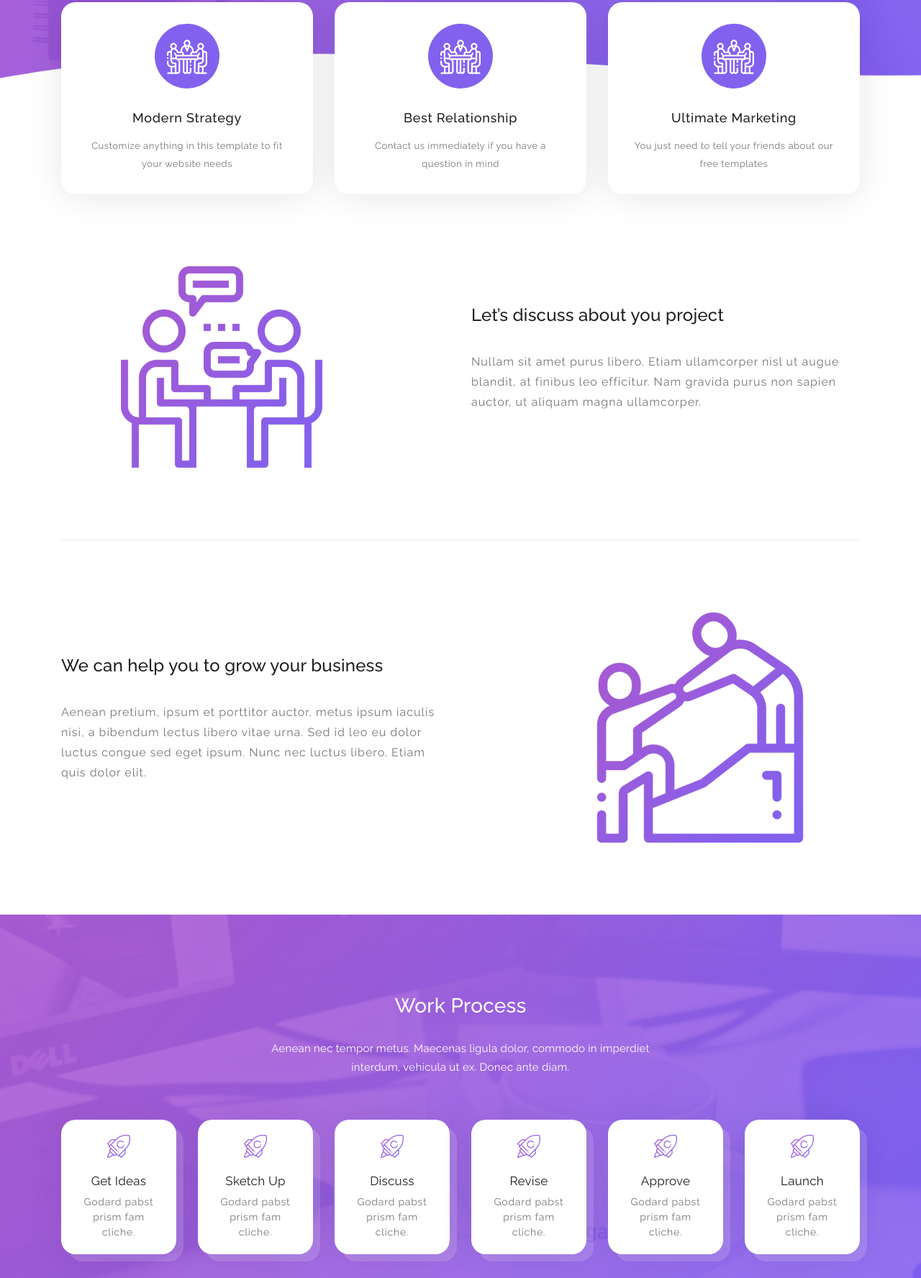
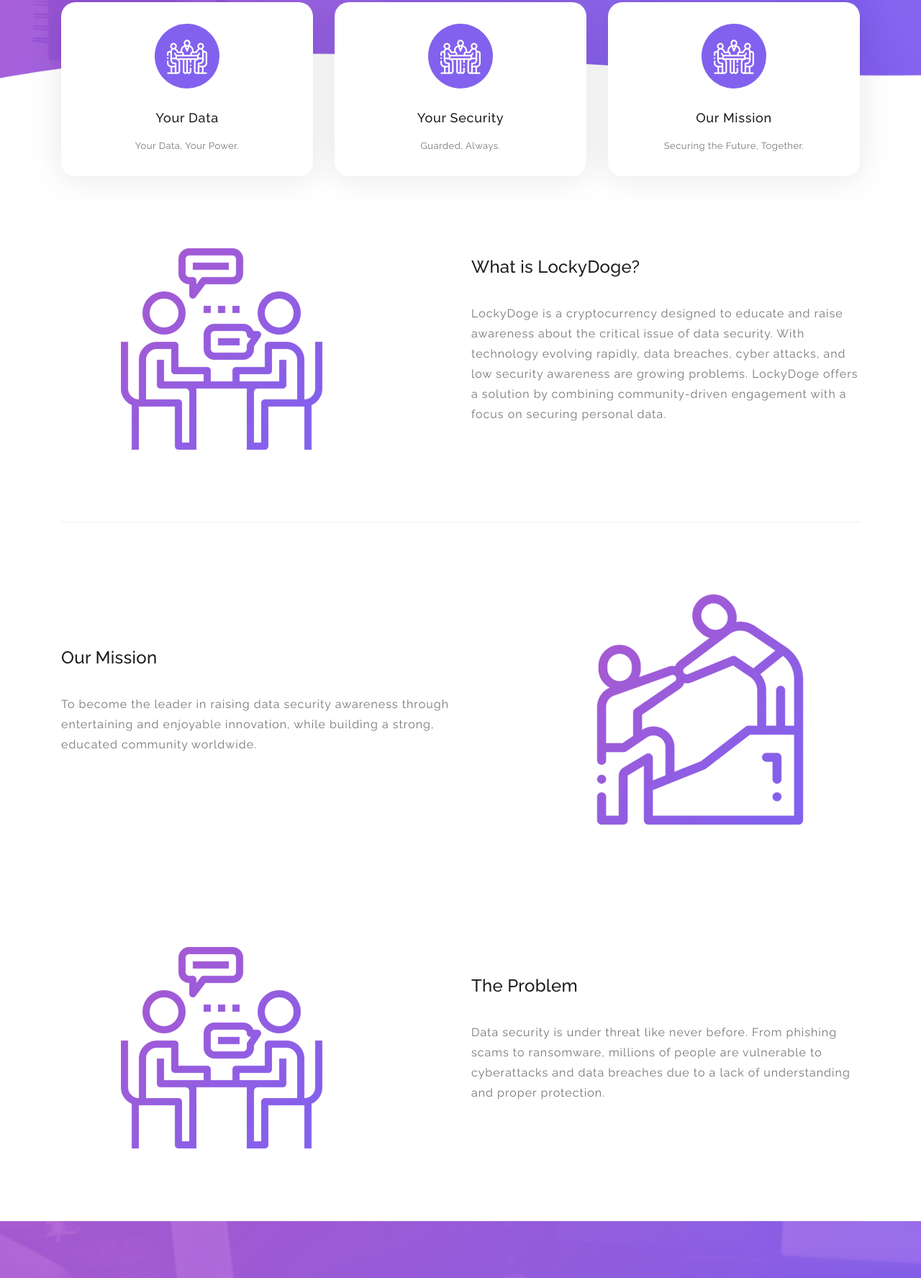
Before and after one commit to RanggaRijasa/LockeyDoge-Landing-Page, a plain HTML site: page index.html in a window 1280 px wide. Shown: the part 607-2383 px from the top of the page at 72% size. Drawn offline with Linux system fonts and the light colour scheme.

Commit message:
Home and About done

```diff
--- a/index.html
+++ b/index.html
@@ -45,7 +45,7 @@
                     <nav class="main-nav">
                         <!-- ***** Logo Start ***** -->
                         <a href="#" class="logo">
-                            <img src="assets/images/logo.png" alt="Lockey Doge"/>
+                            <img src="assets/images/LockyDoge (2).png" alt="Lockey Doge" style="width: 160px; height: 30px; object-fit: cover;"/>
                         </a>
                         <!-- ***** Logo End ***** -->
                         <!-- ***** Menu Start ***** -->
@@ -77,9 +77,8 @@
             <div class="container">
                 <div class="row">
                     <div class="offset-xl-3 col-xl-6 offset-lg-2 col-lg-8 col-md-12 col-sm-12">
-                        <h1>We provide the best <strong>strategy</strong><br>to grow up your <strong>business</strong></h1>
-                        <p>Softy Pinko is a professional Bootstrap 4.0 theme designed by Template Mo
-                        for your company at absolutely free of charge</p>
+                        <h1>Bringing Data Security <strong>Awareness to the Masses, </strong><br>One <strong>Meme</strong> at a Time</h1>
+                        <p>LockyDoge - The Fun Way to Stay Secure in a Digital World</p>
                         <a href="#features" class="main-button-slider">Discover More</a>
                     </div>
                 </div>
@@ -101,8 +100,8 @@
                                 <div class="icon">
                                     <i><img src="assets/images/featured-item-01.png" alt=""></i>
                                 </div>
-                                <h5 class="features-title">Modern Strategy</h5>
-                                <p>Customize anything in this template to fit your website needs</p>
+                                <h5 class="features-title">Your Data</h5>
+                                <p>Your Data, Your Power.</p>
                             </div>
                         </div>
                         <!-- ***** Features Small Item End ***** -->
@@ -113,8 +112,8 @@
                                 <div class="icon">
                                     <i><img src="assets/images/featured-item-01.png" alt=""></i>
                                 </div>
-                                <h5 class="features-title">Best Relationship</h5>
-                                <p>Contact us immediately if you have a question in mind</p>
+                                <h5 class="features-title">Your Security</h5>
+                                <p>Guarded, Always.</p>
                             </div>
                         </div>
                         <!-- ***** Features Small Item End ***** -->
@@ -125,8 +124,8 @@
                                 <div class="icon">
                                     <i><img src="assets/images/featured-item-01.png" alt=""></i>
                                 </div>
-                                <h5 class="features-title">Ultimate Marketing</h5>
-                                <p>You just need to tell your friends about our free templates</p>
+                                <h5 class="features-title">Our Mission</h5>
+                                <p>Securing the Future, Together.</p>
                             </div>
                         </div>
                         <!-- ***** Features Small Item End ***** -->
@@ -147,10 +146,10 @@
                 <div class="col-lg-1"></div>
                 <div class="col-lg-6 col-md-12 col-sm-12 align-self-center mobile-top-fix">
                     <div class="left-heading">
-                        <h2 class="section-title">Let’s discuss about you project</h2>
+                        <h2 class="section-title">What is LockyDoge?</h2>
                     </div>
                     <div class="left-text">
-                        <p>Nullam sit amet purus libero. Etiam ullamcorper nisl ut augue blandit, at finibus leo efficitur. Nam gravida purus non sapien auctor, ut aliquam magna ullamcorper.</p>
+                        <p>LockyDoge is a cryptocurrency designed to educate and raise awareness about the critical issue of data security. With technology evolving rapidly, data breaches, cyber attacks, and low security awareness are growing problems. LockyDoge offers a solution by combining community-driven engagement with a focus on securing personal data.</p>
                     </div>
                 </div>
             </div>
@@ -169,15 +168,41 @@
             <div class="row">
                 <div class="col-lg-6 col-md-12 col-sm-12 align-self-center mobile-bottom-fix">
                     <div class="left-heading">
-                        <h2 class="section-title">We can help you to grow your business</h2>
+                        <h2 class="section-title">Our Mission</h2>
                     </div>
                     <div class="left-text">
-                        <p>Aenean pretium, ipsum et porttitor auctor, metus ipsum iaculis nisi, a bibendum lectus libero vitae urna. Sed id leo eu dolor luctus congue sed eget ipsum. Nunc nec luctus libero. Etiam quis dolor elit.</p>
+                        <p>To become the leader in raising data security awareness through entertaining and enjoyable innovation, while building a strong, educated community worldwide.</p>
                     </div>
                 </div>
                 <div class="col-lg-1"></div>
                 <div class="col-lg-5 col-md-12 col-sm-12 align-self-center mobile-bottom-fix-big" data-scroll-reveal="enter right move 30px over 0.6s after 0.4s">
                     <img src="assets/images/right-image.png" class="rounded img-fluid d-block mx-auto" alt="App">
+                </div>
+            </div>
+        </div>
+    </section>
+    <!-- ***** Features Big Item End ***** -->
+
+    <!-- ***** Features Big Item Start ***** -->
+    <section class="section padding-top-70 padding-bottom-0" id="features">
+        <div class="container">
+            <div class="row">
+                <div class="col-lg-5 col-md-12 col-sm-12 align-self-center" data-scroll-reveal="enter left move 30px over 0.6s after 0.4s">
+                    <img src="assets/images/left-image.png" class="rounded img-fluid d-block mx-auto" alt="App">
+                </div>
+                <div class="col-lg-1"></div>
+                <div class="col-lg-6 col-md-12 col-sm-12 align-self-center mobile-top-fix">
+                    <div class="left-heading">
+                        <h2 class="section-title">The Problem</h2>
+                    </div>
+                    <div class="left-text">
+                        <p>Data security is under threat like never before. From phishing scams to ransomware, millions of people are vulnerable to cyberattacks and data breaches due to a lack of understanding and proper protection.</p>
+                    </div>
+                </div>
+            </div>
+            <div class="row">
+                <div class="col-lg-12">
+                    <div class="hr"></div>
                 </div>
             </div>
         </div>
```
Also changed, not shown: assets/images/LockyDoge (2).png (added).
